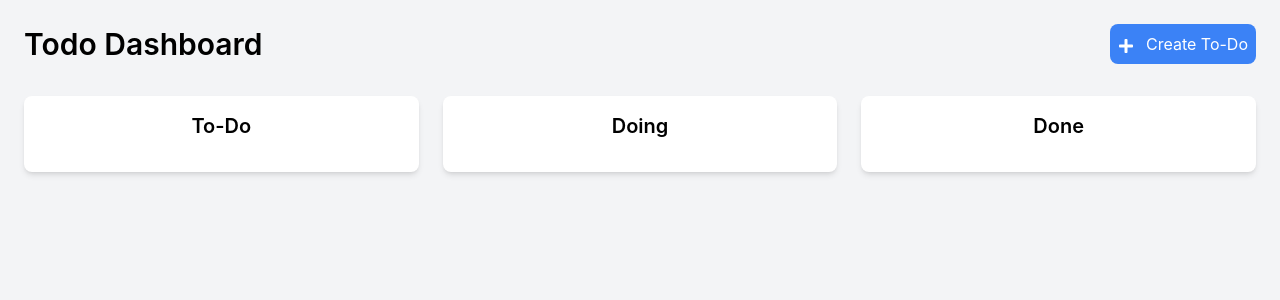
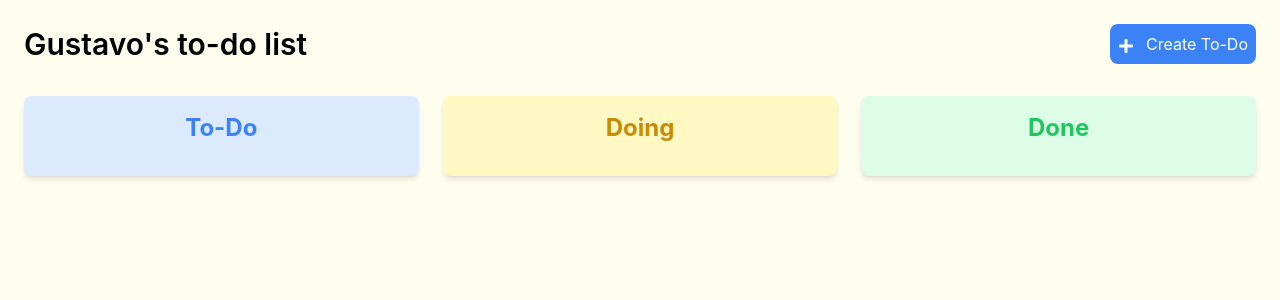
Before and after one commit to gutardivo/trello-like-app, a React (Create React App) app in the folder client/: page / in a window 1280 px wide. Shown: the top 300 px of the page. Built offline with nearby package versions, Linux system fonts and the light colour scheme.

Commit message:
UPT set colors for columns

```diff
--- a/client/src/App.js
+++ b/client/src/App.js
@@ -12,6 +12,7 @@ class App extends Component {
     order: "",
     status: 0,
     response: [],
+    user: "Gustavo",
     showModal: false,
     showDeleteModal: false,
     showEditModal: false,
@@ -178,7 +179,7 @@ class App extends Component {
     e.preventDefault();
     const { todoToEdit, title, order, status } = this.state;
 
-    const response = await fetch(`/${todoToEdit.id}`, {
+    const response = await fetch(`/${todoToEdit.url.split("/")[3]}`, {
       method: "PATCH",
       headers: {
         "Content-Type": "application/json",
@@ -202,23 +203,20 @@ class App extends Component {
       order,
       status,
       response,
+      user,
       showDeleteModal,
       showEditModal,
       todoToEdit,
     } = this.state;
 
-    // const columns = [
-    //   { status: 0, label: "To-do" },
-    //   { status: 1, label: "Doing" },
-    //   { status: 2, label: "Done" },
-    // ];
-    // const shouldDisplayModalCreate = method === "POST" || method === "PATCH";
+    const bgColors = ["bg-blue-100", "bg-yellow-100", "bg-green-100"];
+    const textColors = ["text-blue-500", "text-yellow-600", "text-green-500"];
 
     return (
-      <div className="App min-h-screen bg-gray-100 p-6">
+      <div className="App min-h-screen bg-yellow-50/75 p-6">
         <div className="max-w-7xl mx-auto">
           <div className="flex justify-between items-center mb-8">
-            <h2 className="text-3xl font-semibold">Todo Dashboard</h2>
+            <h2 className="text-3xl font-semibold">{user}'s to-do list</h2>
             <button
               onClick={this.toggleModal}
               className="bg-blue-500 text-white p-2 rounded-lg hover:bg-blue-600"
@@ -229,14 +227,19 @@ class App extends Component {
 
           <div className="grid grid-cols-3 gap-6">
             {["To-Do", "Doing", "Done"].map((statusText, idx) => (
-              <div key={idx} className="bg-white p-4 rounded-lg shadow-md">
-                <h3 className="text-xl font-semibold mb-4">{statusText}</h3>
+              <div
+                key={idx}
+                className={bgColors[idx] + " p-4 rounded-lg shadow-md"}
+              >
+                <h3 className={"text-2xl font-bold mb-4 " + textColors[idx]}>
+                  {statusText}
+                </h3>
                 {response
                   .filter((todo) => todo.status === idx)
                   .map((todo) => (
                     <div
-                      key={todo.id}
-                      className="bg-gray-200 p-3 mb-3 rounded-md shadow-sm cursor-pointer"
+                      key={todo.url}
+                      className="bg-white p-3 mb-3 rounded-md shadow-sm cursor-pointer"
                       onClick={() => this.toggleEditModal(todo)}
                     >
                       <h4 className="font-semibold">{todo.title}</h4>
```
